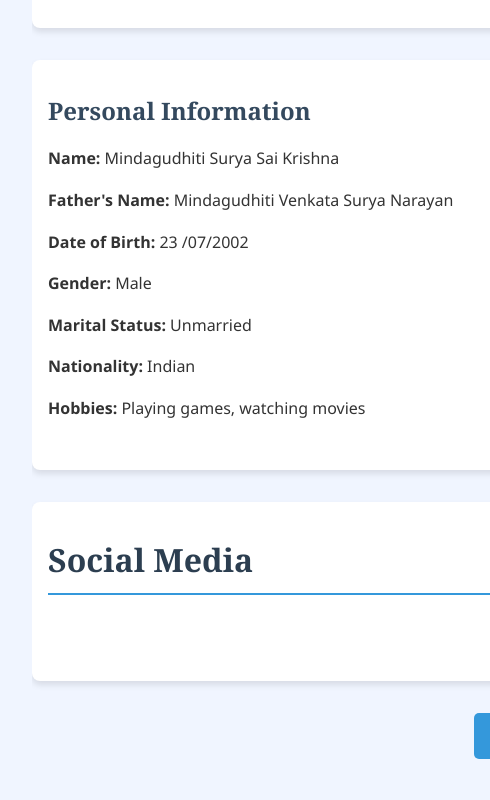
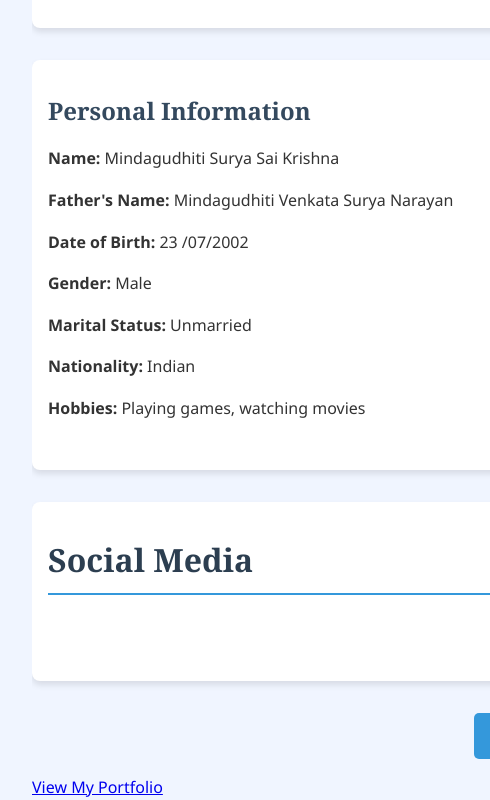
Before and after one commit to saikrishna9032919869/suryasaikrishnaPORTFOLIO, a plain HTML site: page PORTFOLIO PAGE.HTML in a window 1280 px wide. Shown: the part 2212-3012 px from the top of the page, 96-586 px from the left. Before the commit the page ends 2987 px from the top, so only its background shows below. Drawn offline with Linux system fonts and the light colour scheme.

Commit message:
Update PORTFOLIO PAGE.HTML

```diff
--- a/PORTFOLIO PAGE.HTML
+++ b/PORTFOLIO PAGE.HTML
@@ -336,6 +336,7 @@
         </section>
 
         <a href="https://drive.google.com/file/d/1sCjyVWAbsfpD9l2fhGNpsPfxA5Jo_M99/view?usp=drivesdk" class="cv-button" download>Download CV</a>
+	<a href="https://github.com/saikrishna9032919869/suryasaikrishnaPORTFOLIO/blob/master/PORTFOLIO%20PAGE.HTML" target="_blank">View My Portfolio</a>
     </main>
 
     </body>
```
